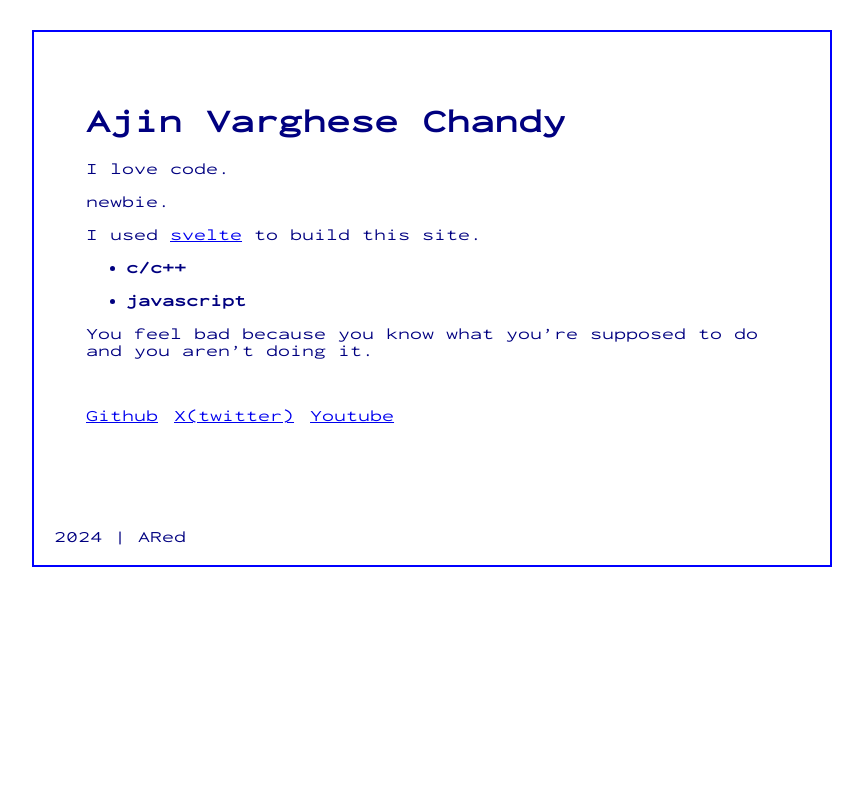
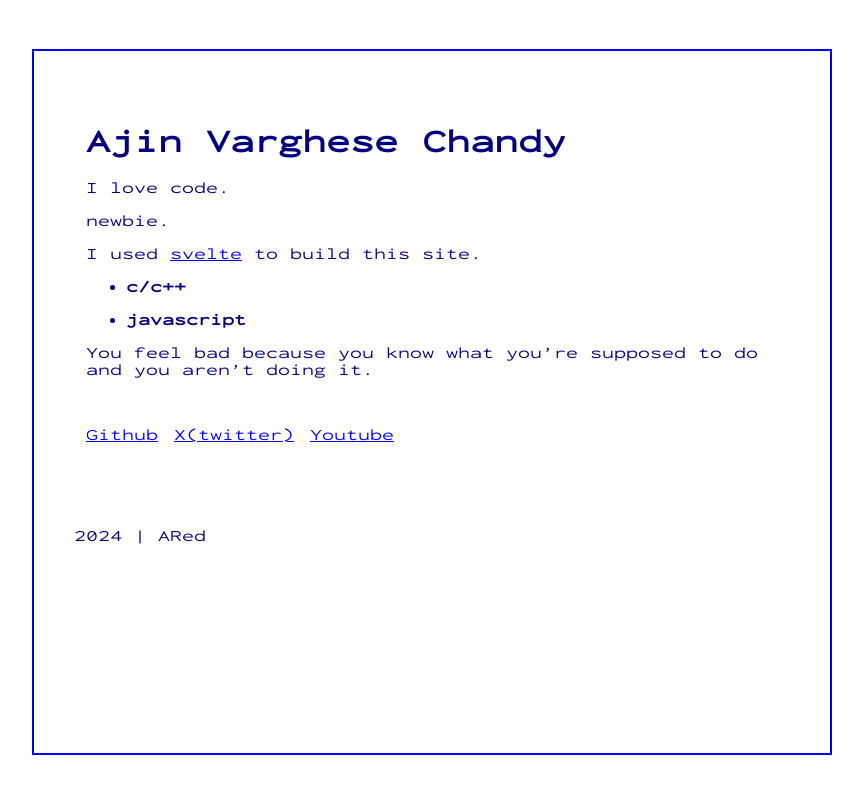
Before and after one commit to aajinn/0Ared, a SvelteKit app: page / in a window 1280 px wide. Shown: the top 794 px of the page, without its empty margins (208-1071 px from the left). Built offline with nearby package versions, Linux system fonts and the light colour scheme.

Commit message:
footer placement

```diff
--- a/src/routes/+layout.svelte
+++ b/src/routes/+layout.svelte
@@ -29,19 +29,20 @@
     <div id="content">
         <main>
             <slot />
+            <footer> 2024 | ARed</footer>
         </main>
     </div>
-    <footer> 2024 | ARed</footer>
 </div>
 
 <style>
     #container {
         width: 100%;
         max-width: 800px;
-        margin: 20px auto;
+
         background-color: #ffffff;
         box-sizing: border-box;
         border: 2px solid blue;
+        height: 90%;
     }
     #content {
         display: flex;
--- a/src/style/main.css
+++ b/src/style/main.css
@@ -12,7 +12,9 @@ body {
     padding: 0;
     color: #000080;
     padding: 10px;
-    height: 100vh;
+    height: 98vh;
+    display: grid;
+    place-items: center;
 }
 @media (min-width: 768px) {
     #content {
```
